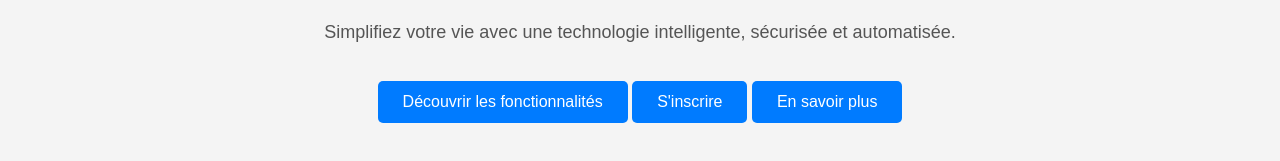
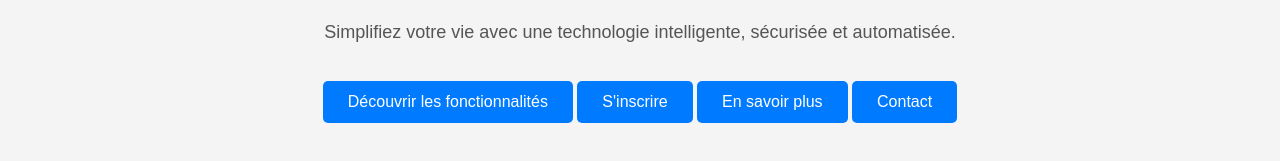
Before and after one commit to papistra1210-source/Projet_SmartLife.Hub, a plain HTML site: page index.html in a window 1280 px wide. Shown: the part 681-842 px from the top of the page. Drawn offline with Linux system fonts and the light colour scheme.

Commit message:
ajout de conctact

```diff
--- a/index.html
+++ b/index.html
@@ -73,6 +73,7 @@
   <a class="btn" href="features.html">Découvrir les fonctionnalités</a>
   <a class="btn" href="signup.html">S'inscrire</a>
   <a class="btn" href="landing.html">En savoir plus</a>
+  <a class="btn" href="contact.html">Contact</a>
 </section>
 
 </body>
```
